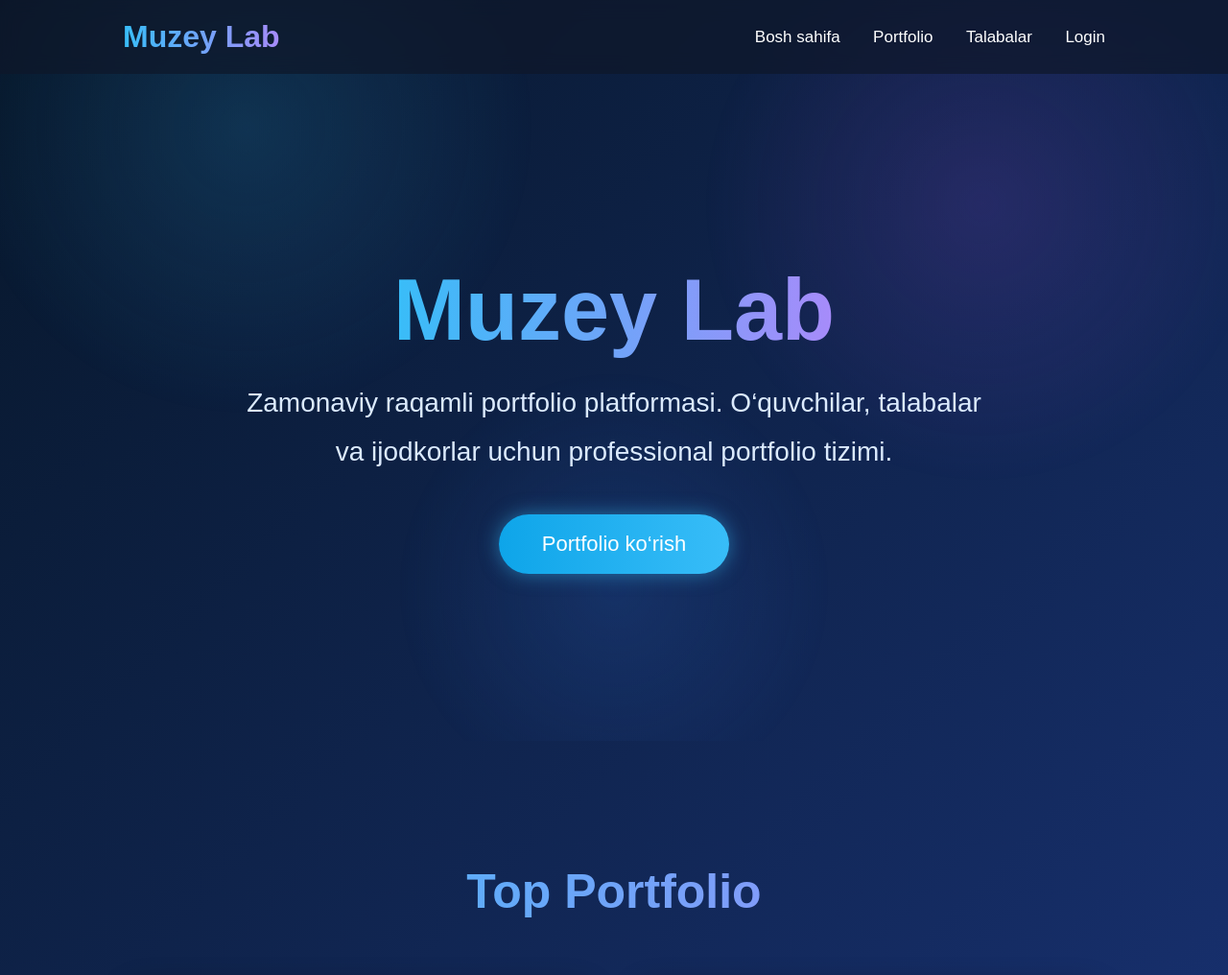
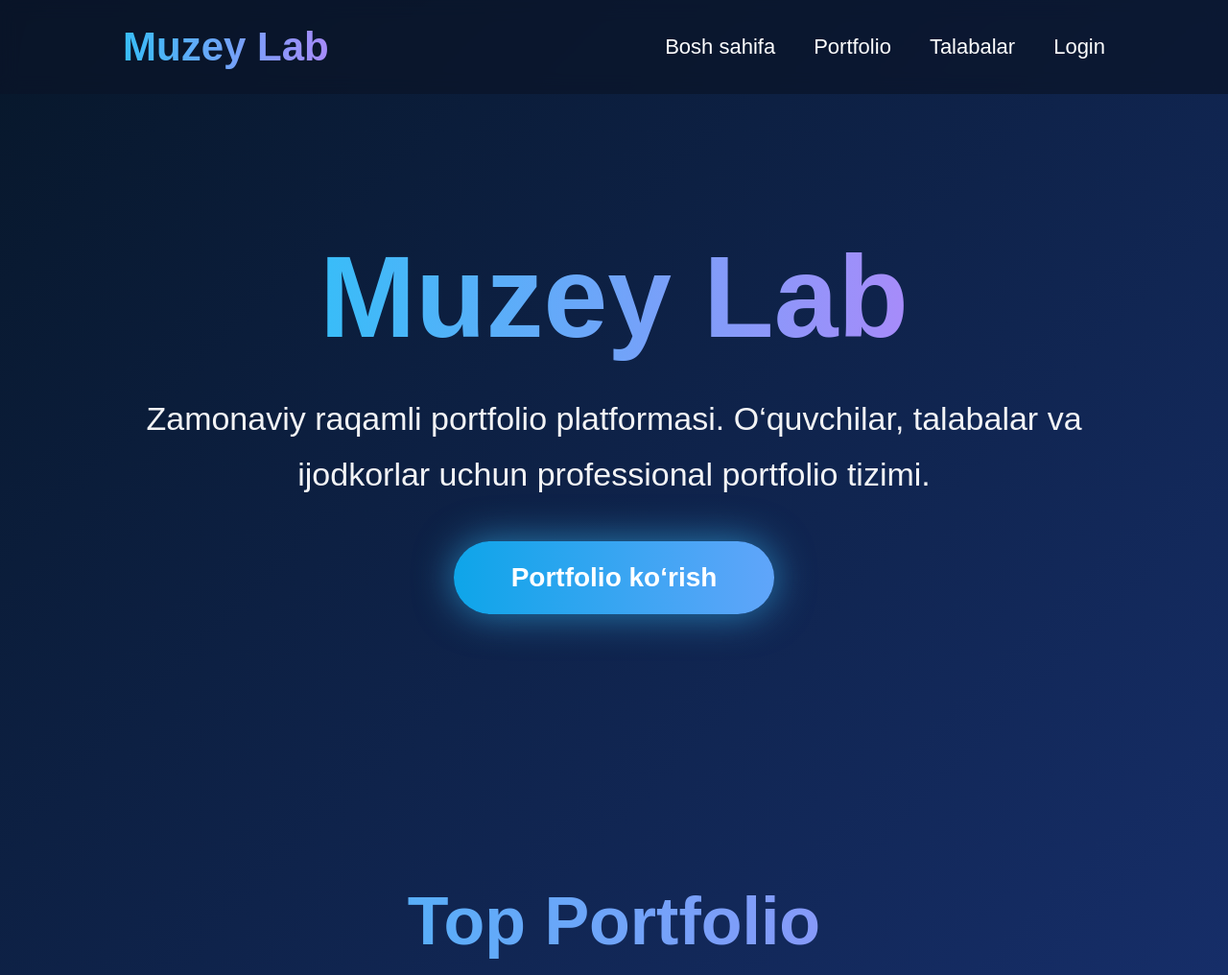
Before and after one commit to javlonbek1994/portfolio-site, a Flask app: page / in a window 1280 px wide. Shown: the top 1016 px of the page at 96% size. Run offline with Flask 3, Linux system fonts and the light colour scheme.

Commit message:
Update style.css

```diff
--- a/static/style.css
+++ b/static/style.css
@@ -11,61 +11,40 @@ body{
 overflow-x:hidden;
 }
 
-/* BACKGROUND ANIMATION */
-
-.bg-animation{
-    position:fixed;
-    width:100%;
-    height:100%;
-    top:0;
-    left:0;
-    z-index:-1;
-    background:
-    radial-gradient(circle at 20% 20%, rgba(56,189,248,0.15), transparent 25%),
-    radial-gradient(circle at 80% 30%, rgba(168,85,247,0.15), transparent 25%),
-    radial-gradient(circle at 50% 80%, rgba(59,130,246,0.15), transparent 25%);
-    animation:bgMove 10s infinite alternate;
-}
-
-@keyframes bgMove{
-    from{
-        transform:translateY(0px);
-    }
-    to{
-        transform:translateY(-30px);
-    }
-}
-
 /* NAVBAR */
 
 .navbar{
+position:fixed;
+top:0;
+left:0;
 width:100%;
-    padding:20px 10%;
+padding:25px 10%;
 display:flex;
 justify-content:space-between;
 align-items:center;
-    position:fixed;
-    top:0;
-    left:0;
+background:rgba(10,20,40,0.7);
+backdrop-filter:blur(10px);
 z-index:1000;
-    background:rgba(15,23,42,0.7);
-    backdrop-filter:blur(10px);
 }
 
 .logo{
-    font-size:32px;
+font-size:42px;
 font-weight:bold;
 background:linear-gradient(to right,#38bdf8,#a78bfa);
 -webkit-background-clip:text;
 -webkit-text-fill-color:transparent;
 }
 
+.menu{
+display:flex;
+gap:40px;
+}
+
 .menu a{
 color:white;
 text-decoration:none;
-    margin-left:30px;
+font-size:22px;
 transition:0.3s;
-    font-size:17px;
 }
 
 .menu a:hover{
@@ -75,59 +54,57 @@ body{
 /* HERO */
 
 .hero{
-    width:100%;
 min-height:100vh;
 display:flex;
 flex-direction:column;
 justify-content:center;
 align-items:center;
 text-align:center;
-    padding:120px 20px 50px;
+padding:120px 20px 40px;
 }
 
 .hero h1{
-    font-size:90px;
+font-size:120px;
+margin-bottom:30px;
 background:linear-gradient(to right,#38bdf8,#a78bfa);
 -webkit-background-clip:text;
 -webkit-text-fill-color:transparent;
-    margin-bottom:20px;
 }
 
 .hero p{
-    max-width:800px;
-    font-size:28px;
-    line-height:1.8;
-    color:#dbeafe;
+font-size:34px;
+max-width:1100px;
+line-height:1.7;
+opacity:0.95;
 margin-bottom:40px;
 }
 
 .btn{
-    padding:18px 45px;
-    background:linear-gradient(to right,#0ea5e9,#38bdf8);
+padding:22px 60px;
 border-radius:50px;
+background:linear-gradient(to right,#0ea5e9,#60a5fa);
+color:white;
 text-decoration:none;
-    color:white;
-    font-size:22px;
+font-size:28px;
+font-weight:bold;
+box-shadow:0 0 40px rgba(56,189,248,0.6);
 transition:0.4s;
-    box-shadow:0 0 20px rgba(56,189,248,0.5);
 }
 
 .btn:hover{
 transform:scale(1.08);
-    box-shadow:0 0 35px rgba(56,189,248,0.8);
 }
 
-/* PORTFOLIO SECTION */
+/* PORTFOLIO */
 
 .portfolio-section{
-    width:100%;
-    padding:100px 10%;
+padding:120px 10%;
 }
 
 .section-title{
 text-align:center;
-    font-size:50px;
-    margin-bottom:60px;
+font-size:70px;
+margin-bottom:70px;
 background:linear-gradient(to right,#38bdf8,#a78bfa);
 -webkit-background-clip:text;
 -webkit-text-fill-color:transparent;
```
Also changed, not shown: other parts of static/style.css (+15 -101 lines). Lines whose indentation alone changed are shown as unchanged.
